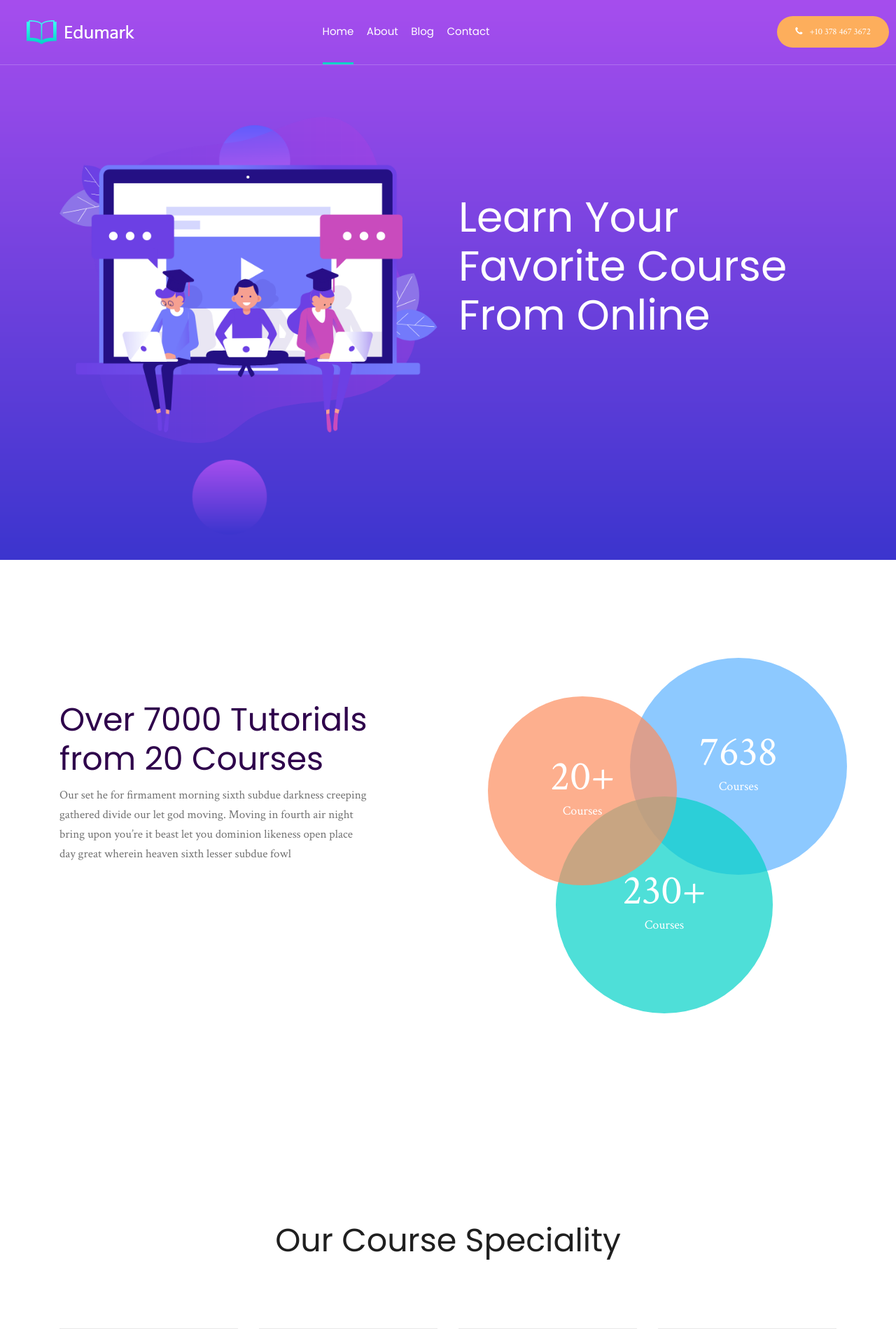
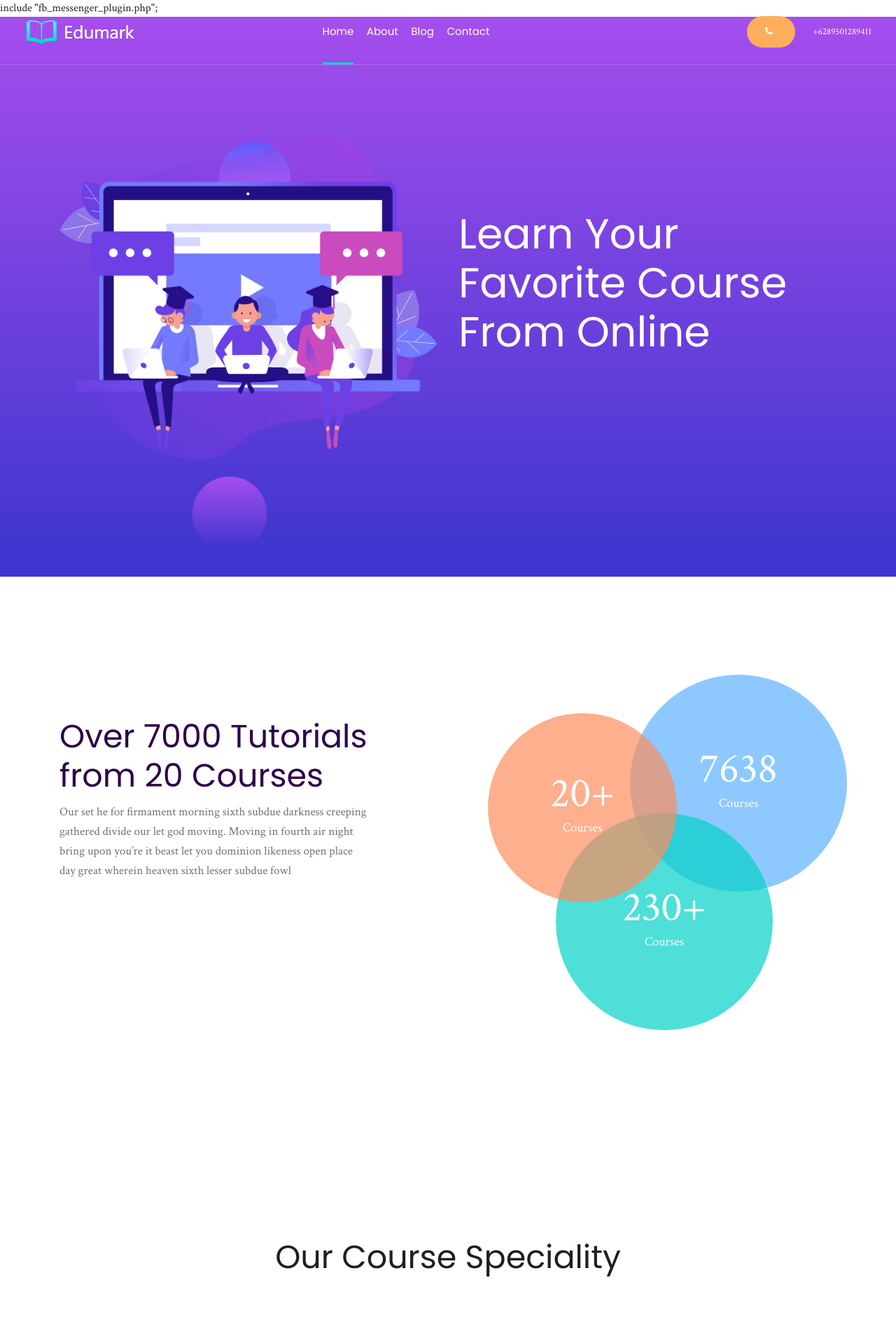
Before and after one commit to PotacodeStudio/landing-page, a PHP site: page /index.php in a window 1280 px wide. Shown: the top 1899 px of the page at 70% size. Run offline with PHP 8.4, Linux system fonts and the light colour scheme.

Commit message:
integrate with fb plugin and add temporary telphone number

```diff
--- a/menu.php
+++ b/menu.php
@@ -1,3 +1,4 @@
+include "fb_messenger_plugin.php";
  <!-- header-start -->
     <header>
         <div class="header-area ">
@@ -45,7 +46,7 @@
                                 <div class="live_chat_btn">
                                     <a class="boxed_btn_orange" href="#">
                                         <i class="fa fa-phone"></i>
-                                        <span>+10 378 467 3672</span>
+                                        <span><a href="tel:+6289501289411">+6289501289411</a></span>
                                     </a>
                                 </div>
                             </div>
```
